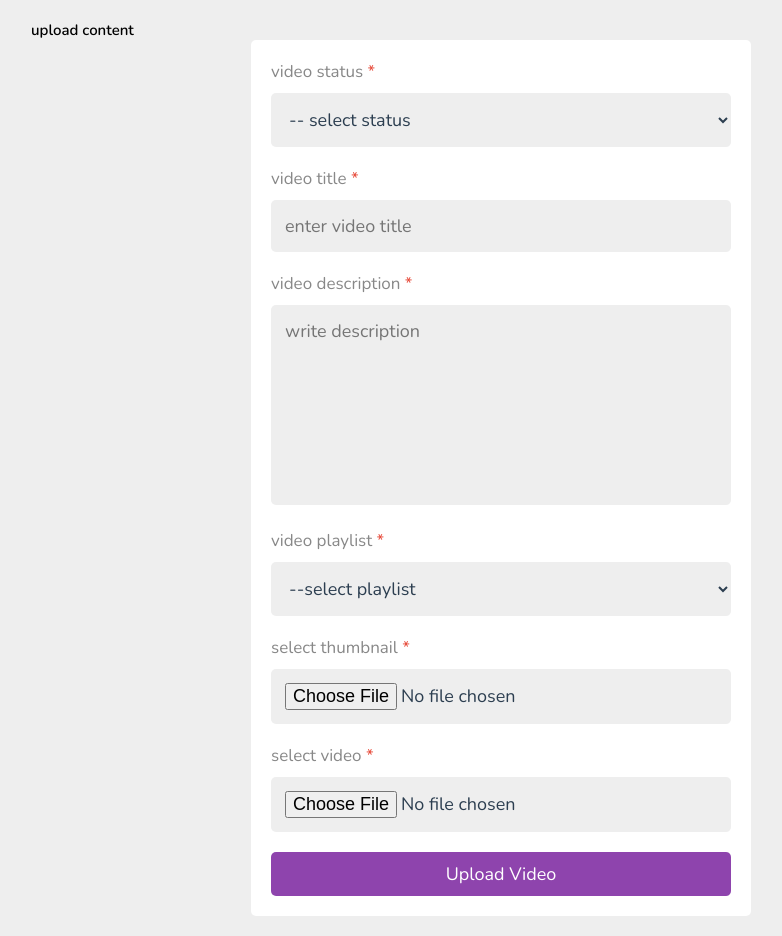
After one commit to Rishikdk/vidya, a PHP site: page /experties/add_content.html in a window 1280 px wide. The commit adds this page. Shown: the whole page, without its empty margins (289-1071 px from the left). Run offline with PHP 8.4, Linux system fonts and the light colour scheme.

Commit message:
2nd new update

```diff
--- /dev/null
+++ b/experties/add_content.html
@@ -0,0 +1,60 @@
+<!DOCTYPE html>
+<html lang="en">
+  <head>
+    <meta charset="UTF-8" />
+    <meta http-equiv="X-UA-Compatible" content="IE=edge" />
+    <meta name="viewport" content="width=device-width, initial-scale=1.0" />
+    <title>Dashboard</title>
+
+    <!-- font awesome cdn link  -->
+    <link
+      rel="stylesheet"
+      href="https://cdnjs.cloudflare.com/ajax/libs/font-awesome/6.2.0/css/all.min.css"
+    />
+
+    <!-- custom css file link  -->
+    <link rel="stylesheet" href="../style/expertise/playlist.css" />
+  </head>
+  <body>
+    <section class="video-form">
+      <h1 class="heading">upload content</h1>
+
+      <form action="" method="post" enctype="multipart/form-data">
+        <p>video status <span>*</span></p>
+        <select name="status" class="box" required>
+          <option value="" selected disabled>-- select status</option>
+          <option value="active">active</option>
+          <option value="deactive">deactive</option>
+        </select>
+        <p>video title <span>*</span></p>
+        <input
+          type="text"
+          name="title"
+          maxlength="100"
+          required
+          placeholder="enter video title"
+          class="box"
+        />
+        <p>video description <span>*</span></p>
+        <textarea
+          name="description"
+          class="box"
+          required
+          placeholder="write description"
+          maxlength="1000"
+          cols="30"
+          rows="10"
+        ></textarea>
+        <p>video playlist <span>*</span></p>
+        <select name="playlist" class="box" required>
+          <option value="" disabled selected>--select playlist</option>
+        </select>
+        <p>select thumbnail <span>*</span></p>
+        <input type="file" name="thumb" accept="image/*" required class="box" />
+        <p>select video <span>*</span></p>
+        <input type="file" name="video" accept="video/*" required class="box" />
+        <input type="submit" value="upload video" name="submit" class="btn" />
+      </form>
+    </section>
+  </body>
+</html>
--- a/index.php
+++ b/index.php
@@ -3,7 +3,7 @@
 
 $routes = [
   "/" => "php/index.php",
-  "/edit" => "views/edit.php",
+  "/home" => "php/home.php",
   "/blog" => "views/blog.php",
   "/add" => "views/add.php",
   "/delete" => "views/delete.php",
--- /dev/null
+++ b/style/expertise/playlist.css
@@ -0,0 +1,378 @@
+@import url("https://fonts.googleapis.com/css2?family=Nunito:wght@200;300;400;500;600&display=swap");
+
+:root {
+  --main-color: #8e44ad;
+  --red: #e74c3c;
+  --oragen: #f39c12;
+  --white: #fff;
+  --black: #2c3e50;
+  --light-color: #888;
+  --light-bg: #eee;
+  --border: 0.1rem solid rgba(0, 0, 0, 0.2);
+}
+
+* {
+  font-family: "Nunito", sans-serif;
+  margin: 0;
+  padding: 0;
+  box-sizing: border-box;
+  outline: none;
+  border: none;
+  text-decoration: none;
+}
+
+*::selection {
+  background-color: var(--main-color);
+  color: #fff;
+}
+
+*::-webkit-scrollbar {
+  height: 0.5rem;
+  width: 1rem;
+}
+
+*::-webkit-scrollbar-track {
+  background-color: transparent;
+}
+
+*::-webkit-scrollbar-thumb {
+  background-color: var(--main-color);
+}
+
+html {
+  font-size: 62.5%;
+  overflow-x: hidden;
+}
+
+body {
+  background-color: var(--light-bg);
+  padding-left: 30rem;
+  /* padding-bottom: 7rem; */
+}
+
+body.dark {
+  --white: #222;
+  --black: #fff;
+  --light-color: #aaa;
+  --light-bg: #333;
+  --border: 0.1rem solid rgba(255, 255, 255, 0.2);
+}
+
+body.active {
+  padding-left: 0;
+}
+
+section {
+  padding: 2rem;
+  max-width: 1200px;
+  margin: 0 auto;
+}
+
+.btn,
+.option-btn,
+.delete-btn,
+.inline-btn,
+.inline-option-btn,
+.inline-delete-btn {
+  border-radius: 0.5rem;
+  padding: 1rem 3rem;
+  font-size: 1.8rem;
+  color: #fff;
+  margin-top: 1rem;
+  text-transform: capitalize;
+  cursor: pointer;
+  text-align: center;
+}
+
+.btn,
+.option-btn,
+.delete-btn {
+  display: block;
+  width: 100%;
+}
+
+.inline-btn,
+.inline-option-btn,
+.inline-delete-btn {
+  display: inline-block;
+}
+
+.btn,
+.inline-btn {
+  background-color: var(--main-color);
+}
+
+.option-btn,
+.inline-option-btn {
+  background-color: var(--oragen);
+}
+
+.delete-btn,
+.inline-delete-btn {
+  background-color: var(--red);
+}
+
+.btn:hover,
+.option-btn:hover,
+.delete-btn:hover,
+.inline-btn:hover,
+.inline-option-btn:hover,
+.inline-delete-btn:hover {
+  background-color: var(--black);
+  color: var(--white);
+}
+
+.flex-btn {
+  display: flex;
+  gap: 1rem;
+}
+
+.playlist-form form {
+  background-color: var(--white);
+  border-radius: 0.5rem;
+  padding: 2rem;
+  padding-top: 1rem;
+  max-width: 50rem;
+  margin: 0 auto;
+}
+
+.playlist-form form p {
+  font-size: 1.7rem;
+  color: var(--light-color);
+  padding-top: 1rem;
+}
+
+.playlist-form form p span {
+  color: var(--red);
+}
+
+.playlist-form form .box {
+  margin: 1rem 0;
+  border-radius: 0.5rem;
+  padding: 1.4rem;
+  font-size: 1.8rem;
+  color: var(--black);
+  background: var(--light-bg);
+  width: 100%;
+}
+
+.playlist-form form textarea {
+  height: 20rem;
+  resize: none;
+}
+
+.playlist-form form .thumb {
+  height: 22rem;
+  margin-top: 1rem;
+  position: relative;
+}
+
+.playlist-form form .thumb img {
+  height: 100%;
+  width: 100%;
+  object-fit: cover;
+  border-radius: 0.5rem;
+}
+
+.playlist-form form .thumb span {
+  background-color: rgba(0, 0, 0, 0.3);
+  color: #fff;
+  border-radius: 0.5rem;
+  position: absolute;
+  top: 1rem;
+  left: 1rem;
+  padding: 0.5rem 1.5rem;
+  font-size: 2rem;
+}
+
+.playlists .box-container {
+  display: grid;
+  grid-template-columns: repeat(auto-fit, 35rem);
+  align-items: flex-start;
+  justify-content: center;
+  gap: 1.5rem;
+}
+
+.playlists .box-container .box {
+  background-color: var(--white);
+  border-radius: 0.5rem;
+  padding: 2rem;
+  overflow-x: hidden;
+}
+
+.playlists .box-container .box .thumb {
+  height: 20rem;
+  position: relative;
+  margin: 1.5rem 0;
+}
+
+.playlists .box-container .box .flex {
+  display: flex;
+  align-items: center;
+  gap: 1.5rem;
+  justify-content: space-between;
+}
+
+.playlists .box-container .box .flex i {
+  font-size: 1.5rem;
+  color: var(--main-color);
+  margin-right: 0.7rem;
+}
+
+.playlists .box-container .box .flex span {
+  color: var(--light-color);
+  font-size: 1.7rem;
+}
+
+.playlists .box-container .box .thumb img {
+  height: 100%;
+  width: 100%;
+  object-fit: cover;
+  border-radius: 0.5rem;
+}
+
+.playlists .box-container .box .thumb span {
+  background-color: rgba(0, 0, 0, 0.3);
+  color: #fff;
+  border-radius: 0.5rem;
+  position: absolute;
+  top: 1rem;
+  left: 1rem;
+  padding: 0.5rem 1.5rem;
+  font-size: 2rem;
+}
+
+.playlists .box-container .box .title {
+  font-size: 2rem;
+  color: var(--black);
+  margin-bottom: 1rem;
+  text-overflow: ellipsis;
+  white-space: nowrap;
+  overflow-x: hidden;
+}
+
+.playlists .box-container .box .description {
+  line-height: 2;
+  font-size: 1.7rem;
+  color: var(--light-color);
+}
+
+.playlists .box-container .box .description::after {
+  content: "...";
+}
+
+.video-form form {
+  max-width: 50rem;
+  margin: 0 auto;
+  background-color: var(--white);
+  border-radius: 0.5rem;
+  padding: 2rem;
+  padding-top: 1rem;
+}
+
+.video-form form p {
+  padding-top: 1rem;
+  font-size: 1.7rem;
+  color: var(--light-color);
+}
+
+.video-form form p span {
+  color: var(--red);
+}
+
+.video-form form .box {
+  width: 100%;
+  border-radius: 0.5rem;
+  background-color: var(--light-bg);
+  padding: 1.4rem;
+  font-size: 1.8rem;
+  color: var(--black);
+  margin: 1rem 0;
+}
+
+.video-form form textarea {
+  height: 20rem;
+  resize: none;
+}
+
+.video-form form img {
+  width: 100%;
+  height: 20rem;
+  border-radius: 0.5rem;
+  object-fit: contain;
+  margin: 0.5rem 0;
+}
+
+.video-form form video {
+  background-color: #000;
+  width: 100%;
+  height: 20rem;
+  border-radius: 0.5rem;
+  margin: 0.5rem 0;
+}
+
+.playlist-details .row {
+  display: flex;
+  gap: 2.5rem;
+  flex-wrap: wrap;
+  align-items: flex-start;
+  background-color: var(--white);
+  border-radius: 0.5rem;
+  padding: 2rem;
+}
+
+.playlist-details .row .thumb {
+  flex: 1 1 40rem;
+  height: 30rem;
+  position: relative;
+}
+
+.playlist-details .row .thumb img {
+  height: 100%;
+  width: 100%;
+  border-radius: 0.5rem;
+  object-fit: cover;
+}
+
+.playlist-details .row .thumb span {
+  background-color: rgba(0, 0, 0, 0.3);
+  color: #fff;
+  border-radius: 0.5rem;
+  position: absolute;
+  top: 1rem;
+  left: 1rem;
+  padding: 0.5rem 1.5rem;
+  font-size: 2rem;
+}
+
+.playlist-details .row .details {
+  flex: 1 1 40rem;
+}
+
+.playlist-details .row .details .date {
+  font-size: 1.5rem;
+  margin: 1rem 0;
+}
+
+.playlist-details .row .details .date i {
+  color: var(--main-color);
+  margin-right: 1rem;
+}
+
+.playlist-details .row .details .date span {
+  color: var(--light-color);
+}
+
+.playlist-details .row .details .title {
+  font-size: 2rem;
+  color: var(--black);
+  padding-bottom: 0.5rem;
+}
+
+.playlist-details .row .details .description {
+  padding: 0.5rem 0;
+  font-size: 1.7rem;
+  color: var(--light-color);
+  line-height: 2;
+  white-space: pre-line;
+}
```
Also changed, not shown: experties/add_playlists.html (added, +59 -0 lines), experties/assisment.html (added, +11 -0 lines), experties/contents.html (+49 -0 lines), experties/playlists.html (+62 -2 lines).
